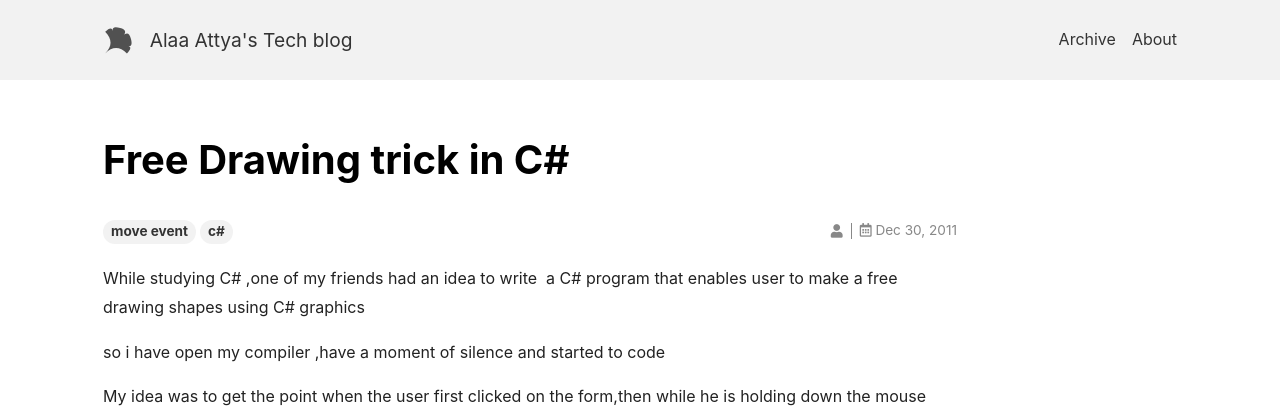
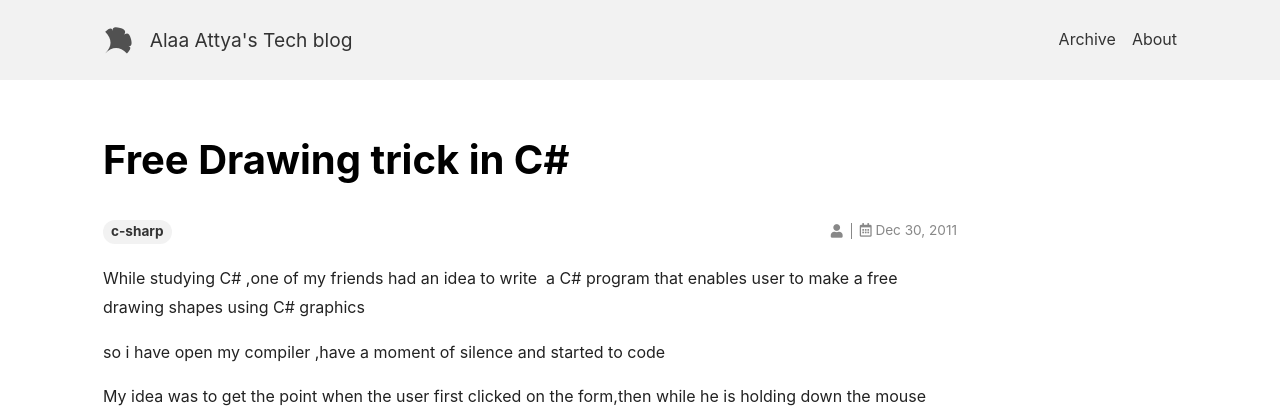
Before and after one commit to AlaaAttya/my-blog, a Jekyll site: the page built from _posts/2011-12-30-free-drawing-trick-in-c.md, in a window 1280 px wide. Shown: the top 410 px of the page. Built offline with Jekyll 4.4.1, drawn with Linux system fonts in a browser that asks for light colours; nearby versions of some CDN libraries; comment, search, counter and statistics services are not loaded.

Commit message:
update styles

```diff
--- a/_posts/2011-12-30-free-drawing-trick-in-c.md
+++ b/_posts/2011-12-30-free-drawing-trick-in-c.md
@@ -10,8 +10,7 @@ publicize_results:
 categories:
   - 'C#'
 tags:
-  - move event
-  - 'c#'
+  - c-sharp
 key: free-drawing-trick-16
 ---
 While studying C# ,one of my friends had an idea to write  a C# program that enables user to make a free drawing shapes using C# graphics
```
